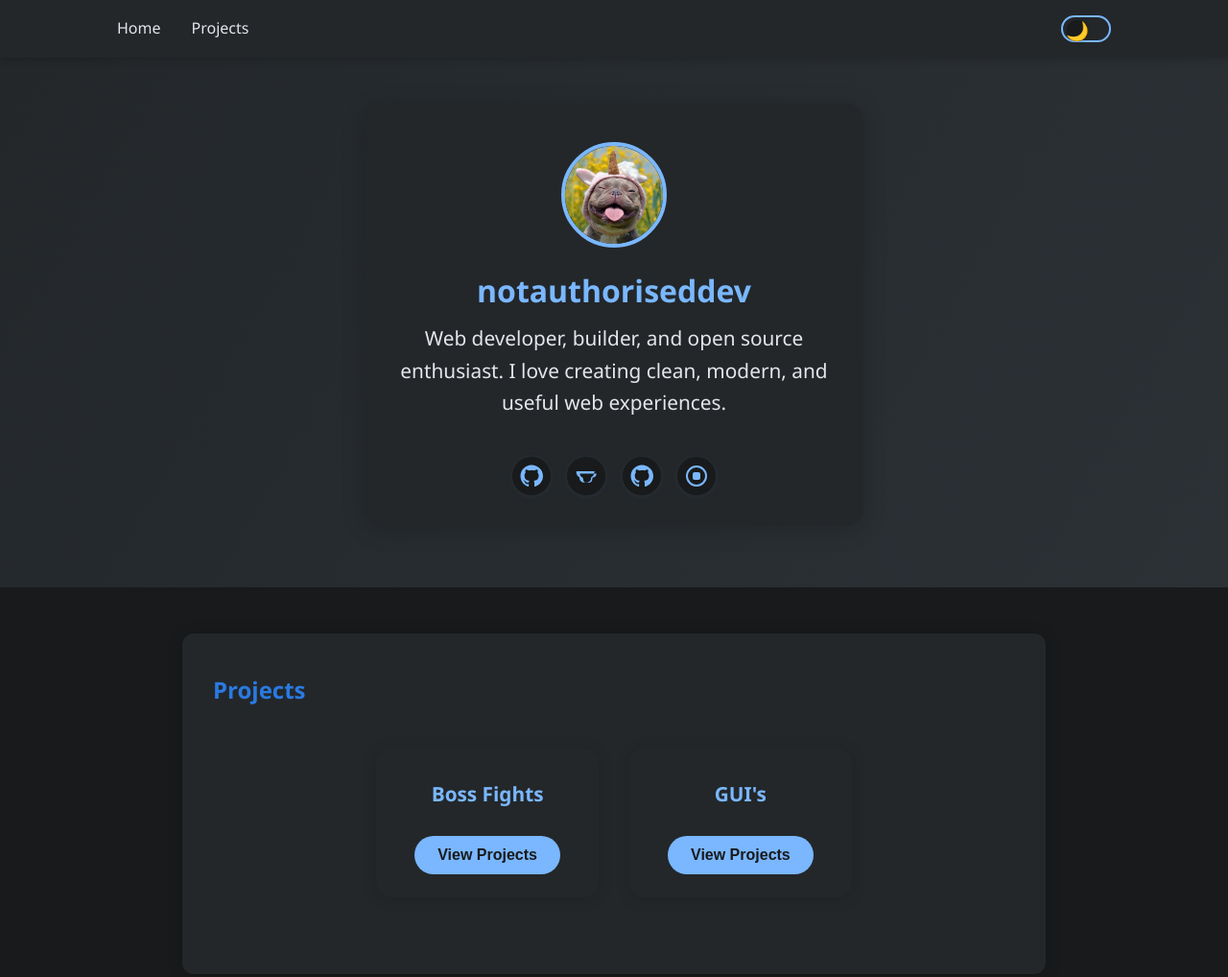
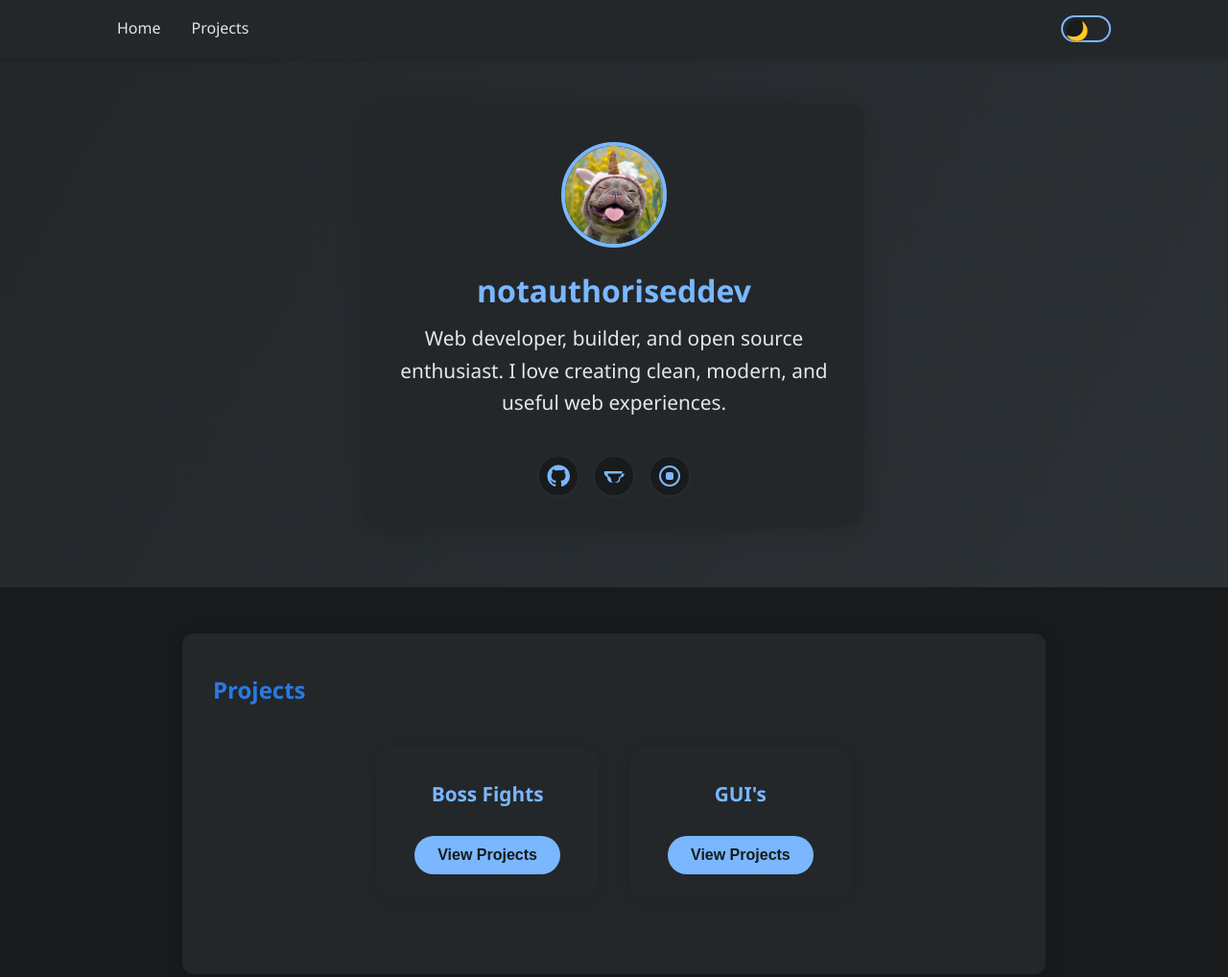
Before and after one commit to notauthoriseddev/notauthoriseddev.github.io, a plain HTML site: page index.html in a window 1280 px wide. Shown: the whole page at 96% size. Drawn offline with Linux system fonts and the light colour scheme.

Commit message:
Add files via upload

```diff
--- a/index.html
+++ b/index.html
@@ -29,7 +29,6 @@
                 <div class="profile-links">
                     <a href="https://github.com/notauthoriseddev" target="_blank" aria-label="GitHub"><svg width="24" height="24" fill="currentColor" viewBox="0 0 24 24"><path d="M12 .5C5.73.5.5 5.73.5 12c0 5.08 3.29 9.39 7.86 10.91.58.11.79-.25.79-.56 0-.28-.01-1.02-.02-2-3.2.7-3.88-1.54-3.88-1.54-.53-1.34-1.3-1.7-1.3-1.7-1.06-.72.08-.71.08-.71 1.17.08 1.78 1.2 1.78 1.2 1.04 1.78 2.73 1.27 3.4.97.11-.75.41-1.27.74-1.56-2.56-.29-5.26-1.28-5.26-5.7 0-1.26.45-2.29 1.19-3.1-.12-.29-.52-1.46.11-3.05 0 0 .98-.31 3.2 1.18a11.1 11.1 0 0 1 2.92-.39c.99 0 1.99.13 2.92.39 2.22-1.49 3.2-1.18 3.2-1.18.63 1.59.23 2.76.11 3.05.74.81 1.19 1.84 1.19 3.1 0 4.43-2.7 5.41-5.27 5.7.42.36.79 1.09.79 2.2 0 1.59-.01 2.87-.01 3.26 0 .31.21.68.8.56C20.71 21.39 24 17.08 24 12c0-6.27-5.23-11.5-12-11.5z"/></svg></a>
                     <a href="https://www.buymeacoffee.com/notauthoriseddev" target="_blank" aria-label="Buy Me a Coffee"><svg width="24" height="24" fill="currentColor" viewBox="0 0 24 24"><path d="M21.6 7.2c-.2-.2-.5-.2-.7-.2H2.7c-.3 0-.5.1-.7.2-.2.2-.3.4-.3.7 0 2.2 1.2 4.2 3.1 5.3.2.1.3.3.3.5v.2c0 2.7 2.2 4.9 4.9 4.9h2.2c2.7 0 4.9-2.2 4.9-4.9v-.2c0-.2.1-.4.3-.5 1.9-1.1 3.1-3.1 3.1-5.3 0-.3-.1-.5-.3-.7zm-2.2 6.1c-.7.4-1.1 1.1-1.1 1.9v.2c0 2-1.6 3.6-3.6 3.6h-2.2c-2 0-3.6-1.6-3.6-3.6v-.2c0-.8-.4-1.5-1.1-1.9-1.4-.8-2.3-2.3-2.4-3.9h17.4c-.1 1.6-1 3.1-2.4 3.9z"/></svg></a>
-                    <a href="https://github.com/notauthoriseddev/portfolio" target="_blank" aria-label="Portfolio Source Code"><svg width="24" height="24" fill="currentColor" viewBox="0 0 24 24"><path d="M12 .5C5.73.5.5 5.73.5 12c0 5.08 3.29 9.39 7.86 10.91.58.11.79-.25.79-.56 0-.28-.01-1.02-.02-2-3.2.7-3.88-1.54-3.88-1.54-.53-1.34-1.3-1.7-1.3-1.7-1.06-.72.08-.71.08-.71 1.17.08 1.78 1.2 1.78 1.2 1.04 1.78 2.73 1.27 3.4.97.11-.75.41-1.27.74-1.56-2.56-.29-5.26-1.28-5.26-5.7 0-1.26.45-2.29 1.19-3.1-.12-.29-.52-1.46.11-3.05 0 0 .98-.31 3.2 1.18a11.1 11.1 0 0 1 2.92-.39c.99 0 1.99.13 2.92.39 2.22-1.49 3.2-1.18 3.2-1.18.63 1.59.23 2.76.11 3.05.74.81 1.19 1.84 1.19 3.1 0 4.43-2.7 5.41-5.27 5.7.42.36.79 1.09.79 2.2 0 1.59-.01 2.87-.01 3.26 0 .31.21.68.8.56C20.71 21.39 24 17.08 24 12c0-6.27-5.23-11.5-12-11.5z"/></svg></a>
                     <a href="https://builtbybit.com/" target="_blank" aria-label="Built by Bit"><svg width="24" height="24" fill="currentColor" viewBox="0 0 24 24"><circle cx="12" cy="12" r="10" stroke="currentColor" stroke-width="2" fill="none"/><rect x="8" y="8" width="8" height="8" rx="2" fill="currentColor"/></svg></a>
                 </div>
             </div>
```
